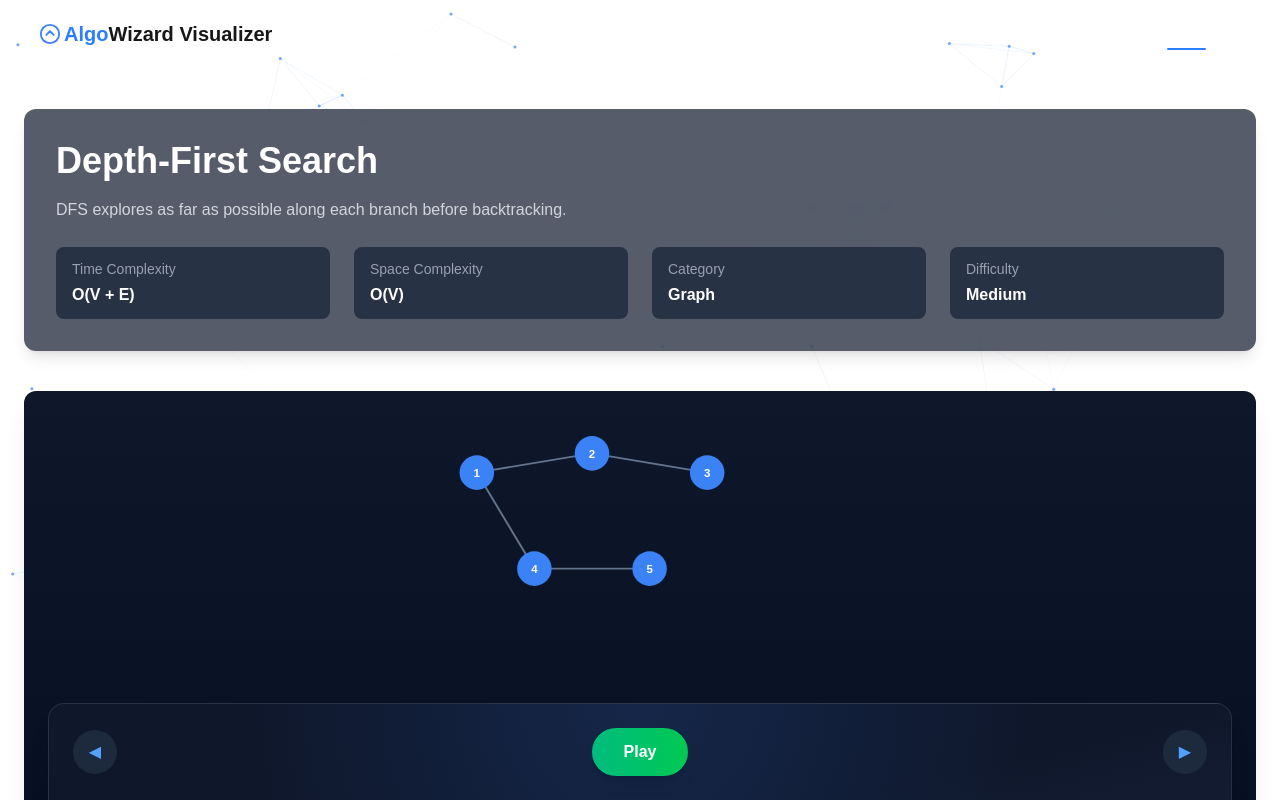
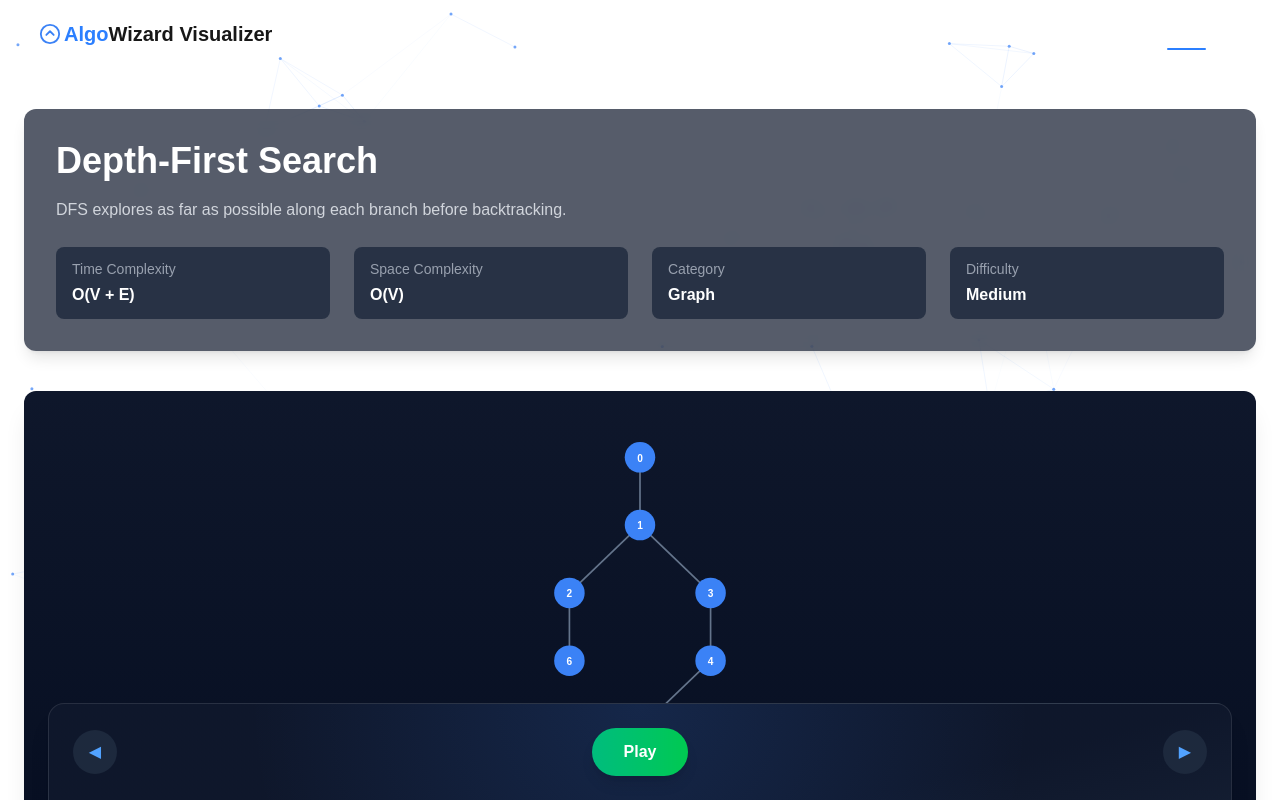
Before and after one commit to N9601/algowizard, a Next.js app: page /visualizer/graph/dfs in a window 1280 px wide. Shown: the top 800 px of the page. Built offline with nearby package versions, Linux system fonts and the light colour scheme.

Commit message:
Fix DFS graph visualization, tree generation, and hydration issues

```diff
--- a/app/visualizer/graph/dfs/page.tsx
+++ b/app/visualizer/graph/dfs/page.tsx
@@ -5,6 +5,7 @@ import { useEffect, useRef, useState } from "react";
 import { StepController } from "../../../../src/lib/engine/controller";
 import { GraphStep } from "../../../../src/lib/engine/types";
 import { generateDFSSteps } from "../../../../src/lib/engine/algorithms/dfs";
+import { generateTree } from "../../../../src/lib/engine/graph/treeGenerator";
 
 import Navbar from "../../../../components/visualizer/Navbar";
 import AlgorithmBackground from "../../../../components/visualizer/AlgorithmBackground";
@@ -13,30 +14,10 @@ import Controls from "../../../../components/visualizer/Controls";
 import GraphCanvas from "../../../../components/visualizer/GraphCanvas";
 import Pseudocode from "../../../../components/visualizer/Pseudocode";
 
-const nodes = [
-  { id: 1, x: 80, y: 60 },
-  { id: 2, x: 200, y: 40 },
-  { id: 3, x: 320, y: 60 },
-  { id: 4, x: 140, y: 160 },
-  { id: 5, x: 260, y: 160 },
-];
-
-const edges = [
-  { from: 1, to: 2 },
-  { from: 2, to: 3 },
-  { from: 1, to: 4 },
-  { from: 4, to: 5 },
-];
-
-const adjacencyList = {
-  1: [2, 4],
-  2: [3],
-  3: [],
-  4: [5],
-  5: [],
-};
-
 export default function DFSPage() {
+  const [graph, setGraph] = useState<ReturnType<typeof generateTree> | null>(
+    null
+  );
   const [step, setStep] = useState<GraphStep | null>(null);
   const [speed, setSpeed] = useState(600);
   const [progress, setProgress] = useState(0);
@@ -44,8 +25,16 @@ export default function DFSPage() {
 
   const controllerRef = useRef<StepController<GraphStep> | null>(null);
 
+  // 🔹 Generate tree ONLY on client (fixes hydration)
   useEffect(() => {
-    const steps = generateDFSSteps(adjacencyList, 1);
+    setGraph(generateTree());
+  }, []);
+
+  // 🔹 Rebuild DFS steps when graph or speed changes
+  useEffect(() => {
+    if (!graph) return;
+
+    const steps = generateDFSSteps(graph.adjacencyList, 0);
 
     controllerRef.current = new StepController(steps, (s) => {
       setStep(s);
@@ -56,16 +45,21 @@ export default function DFSPage() {
     });
 
     controllerRef.current.setSpeed(speed);
+
     return () => controllerRef.current?.pause();
-  }, [speed]);
+  }, [graph, speed]);
 
   const togglePlay = () => {
     if (!controllerRef.current) return;
+
     isPlaying
       ? controllerRef.current.pause()
       : controllerRef.current.play();
+
     setIsPlaying(!isPlaying);
   };
+
+  if (!graph) return null; // prevents SSR mismatch
 
   return (
     <>
@@ -81,8 +75,8 @@ export default function DFSPage() {
         difficulty="Medium"
       >
         <GraphCanvas
-          nodes={nodes}
-          edges={edges}
+          nodes={graph.nodes}
+          edges={graph.edges}
           activeNode={step?.activeNode}
           visited={step?.visited}
         />
@@ -96,7 +90,13 @@ export default function DFSPage() {
             setProgress(0);
             setIsPlaying(false);
           }}
-          onNew={() => controllerRef.current?.reset()}
+          onNew={() => {
+            controllerRef.current?.reset();
+            setGraph(generateTree());
+            setStep(null);
+            setProgress(0);
+            setIsPlaying(false);
+          }}
           speed={speed}
           onSpeedChange={setSpeed}
           progress={progress}
--- a/components/visualizer/GraphCanvas.tsx
+++ b/components/visualizer/GraphCanvas.tsx
@@ -20,7 +20,13 @@ export default function GraphCanvas({
   };
 
   return (
-    <svg viewBox="0 0 500 300" className="w-full h-72">
+    // 🔹 keep original visual size
+    // 🔹 add extra bottom space via viewBox
+    <svg
+      viewBox="0 0 500 340" // was 300 → +40px buffer
+      className="w-full h-72"
+      preserveAspectRatio="xMidYMin meet"
+    >
       {/* edges */}
       {edges.map((e, i) => {
         const from = nodes.find((n) => n.id === e.from)!;
--- /dev/null
+++ b/src/lib/engine/graph/treeGenerator.ts
@@ -0,0 +1,69 @@
+
+type Node = {
+  id: number;
+  x: number;
+  y: number;
+};
+
+type Edge = {
+  from: number;
+  to: number;
+};
+
+export function generateTree(nodeCount = 7) {
+  const nodes: Node[] = [];
+  const edges: Edge[] = [];
+  const adjacencyList: Record<number, number[]> = {};
+
+  const width = 500;
+  const levelGap = 80;
+
+  // init adjacency list
+  for (let i = 0; i < nodeCount; i++) {
+    adjacencyList[i] = [];
+  }
+
+  /**
+   * RANDOM TREE GENERATION
+   * each node (except root) attaches to a random previous node
+   */
+  for (let i = 1; i < nodeCount; i++) {
+    const parent = Math.floor(Math.random() * i);
+    adjacencyList[parent].push(i);
+    edges.push({ from: parent, to: i });
+  }
+
+  /**
+   * LAYOUT: level by BFS depth
+   */
+  const levels: number[][] = [];
+  const queue: { id: number; depth: number }[] = [{ id: 0, depth: 0 }];
+  const visited = new Set<number>();
+
+  while (queue.length) {
+    const { id, depth } = queue.shift()!;
+    visited.add(id);
+
+    if (!levels[depth]) levels[depth] = [];
+    levels[depth].push(id);
+
+    for (const child of adjacencyList[id]) {
+      if (!visited.has(child)) {
+        queue.push({ id: child, depth: depth + 1 });
+      }
+    }
+  }
+
+  levels.forEach((level, depth) => {
+    const gap = width / (level.length + 1);
+    level.forEach((id, index) => {
+      nodes.push({
+        id,
+        x: gap * (index + 1),
+        y: 50 + depth * levelGap,
+      });
+    });
+  });
+
+  return { nodes, edges, adjacencyList };
+}
```
